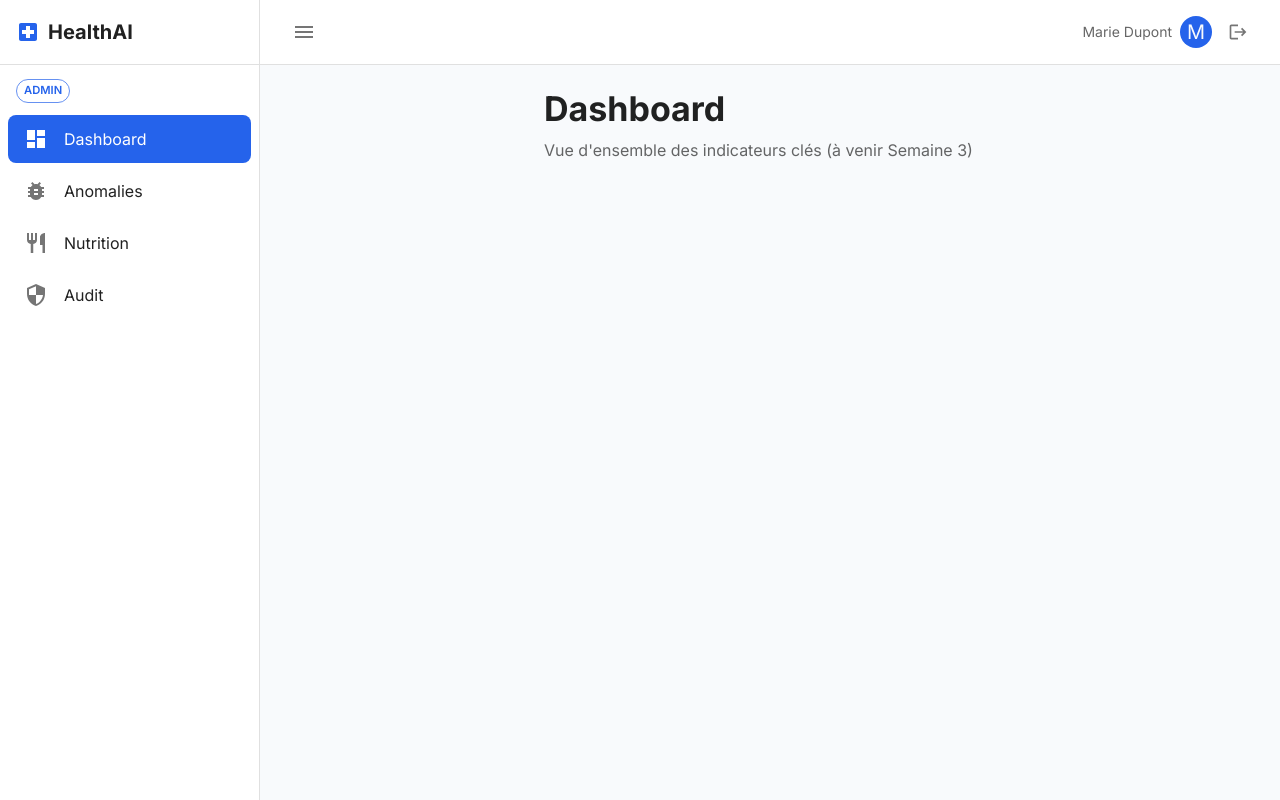
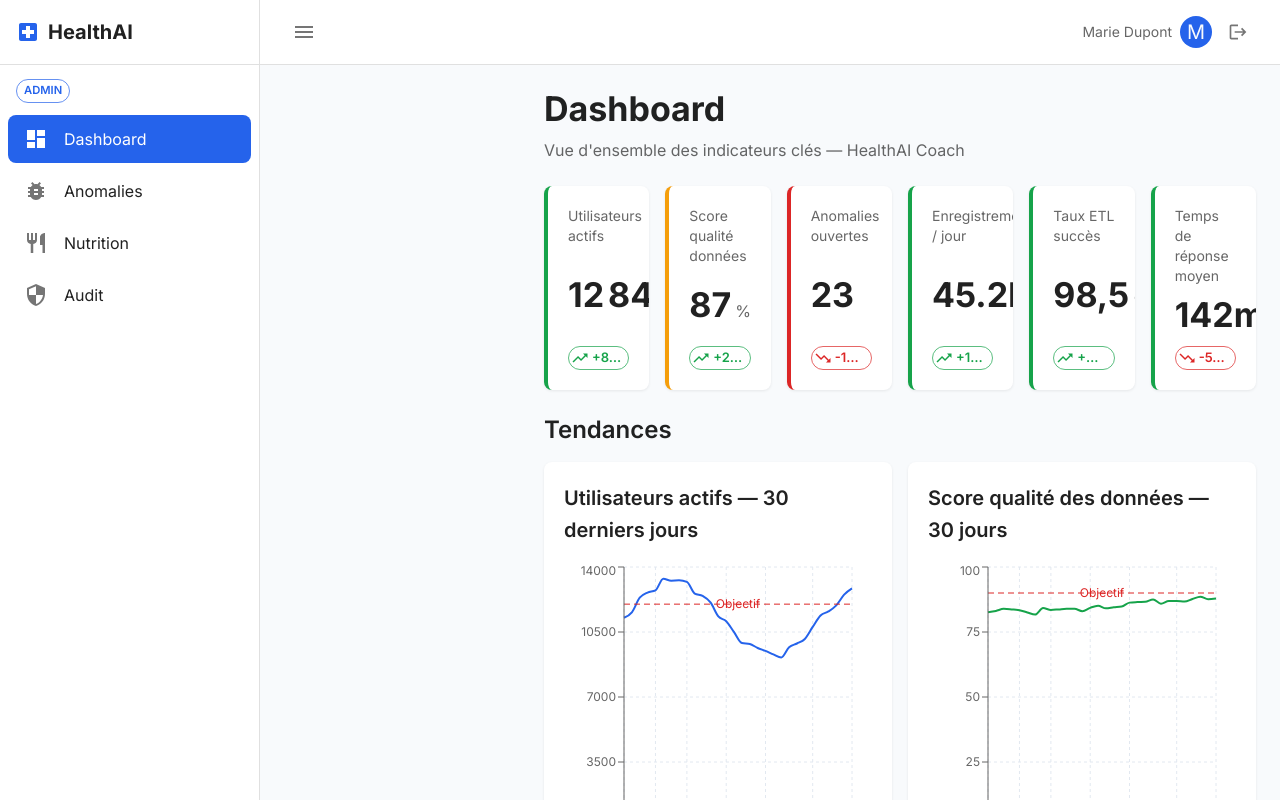
Before and after one commit to MSPR-501-Group-1/Frontend, a React (Vite) app in the folder healthai-admin/: page /login in a window 1280 px wide. Both pictures are taken after a click on the button "Se connecter". Shown: the top 800 px of the page. Built offline with nearby package versions, Linux system fonts and the light colour scheme.

Commit message:
feat(dashboard): implement dashboard with KPI cards and charts

```diff
--- /dev/null
+++ b/healthai-admin/src/components/dashboard/ActivityLineChart.tsx
@@ -0,0 +1,71 @@
+import { Card, Typography, Box } from '@mui/material';
+import {
+    LineChart, Line, XAxis, YAxis, CartesianGrid,
+    Tooltip, ResponsiveContainer, ReferenceLine,
+} from 'recharts';
+import type { TimeSeriesPoint } from '@/types';
+
+interface ActivityLineChartProps {
+    data: TimeSeriesPoint[];
+    title: string;
+    color?: string;
+    showTarget?: boolean;
+}
+
+export default function ActivityLineChart({
+    data,
+    title,
+    color = '#2563EB',
+    showTarget = true,
+}: ActivityLineChartProps) {
+    // Find a representative target (use first point's target)
+    const targetValue = showTarget ? data[0]?.target : undefined;
+
+    return (
+        <Card sx={{ p: 2.5, height: '100%' }}>
+            <Typography variant="h6" sx={{ mb: 2 }}>
+                {title}
+            </Typography>
+            <Box sx={{ width: '100%', height: 300 }} role="img" aria-label={title}>
+                <ResponsiveContainer>
+                    <LineChart data={data} margin={{ top: 5, right: 20, bottom: 5, left: 0 }}>
+                        <CartesianGrid strokeDasharray="3 3" stroke="#E2E8F0" />
+                        <XAxis
+                            dataKey="date"
+                            tick={{ fontSize: 12 }}
+                            tickFormatter={(d: string) => {
+                                const date = new Date(d);
+                                return `${date.getDate()}/${date.getMonth() + 1}`;
+                            }}
+                        />
+                        <YAxis tick={{ fontSize: 12 }} />
+                        <Tooltip
+                            labelFormatter={(d) =>
+                                new Date(String(d)).toLocaleDateString('fr-FR', {
+                                    day: 'numeric', month: 'short',
+                                })
+                            }
+                            formatter={(v) => [Number(v).toLocaleString('fr-FR'), 'Valeur']}
+                        />
+                        <Line
+                            type="monotone"
+                            dataKey="value"
+                            stroke={color}
+                            strokeWidth={2}
+                            dot={false}
+                            activeDot={{ r: 4 }}
+                        />
+                        {targetValue !== undefined && (
+                            <ReferenceLine
+                                y={targetValue}
+                                stroke="#DC2626"
+                                strokeDasharray="6 4"
+                                label={{ value: 'Objectif', fill: '#DC2626', fontSize: 12 }}
+                            />
+                        )}
+                    </LineChart>
+                </ResponsiveContainer>
+            </Box>
+        </Card>
+    );
+}
--- /dev/null
+++ b/healthai-admin/src/components/dashboard/AnomaliesBarChart.tsx
@@ -0,0 +1,50 @@
+import { Card, Typography, Box } from '@mui/material';
+import {
+    BarChart, Bar, XAxis, YAxis, CartesianGrid,
+    Tooltip, ResponsiveContainer, Cell,
+} from 'recharts';
+import type { CategoryDataPoint } from '@/types';
+
+interface AnomaliesBarChartProps {
+    data: CategoryDataPoint[];
+    title: string;
+}
+
+export default function AnomaliesBarChart({ data, title }: AnomaliesBarChartProps) {
+    return (
+        <Card sx={{ p: 2.5, height: '100%' }}>
+            <Typography variant="h6" sx={{ mb: 2 }}>
+                {title}
+            </Typography>
+            <Box sx={{ width: '100%', height: 300 }} role="img" aria-label={title}>
+                <ResponsiveContainer>
+                    <BarChart
+                        data={data}
+                        layout="vertical"
+                        margin={{ top: 5, right: 20, bottom: 5, left: 100 }}
+                    >
+                        <CartesianGrid strokeDasharray="3 3" stroke="#E2E8F0" />
+                        <XAxis type="number" tick={{ fontSize: 12 }} />
+                        <YAxis
+                            type="category"
+                            dataKey="name"
+                            tick={{ fontSize: 12 }}
+                            width={95}
+                        />
+                        <Tooltip
+                            formatter={(v) => [`${v} anomalies`, 'Total']}
+                        />
+                        <Bar dataKey="value" radius={[0, 4, 4, 0]} barSize={24}>
+                            {data.map((entry, idx) => (
+                                <Cell
+                                    key={entry.name}
+                                    fill={entry.color ?? `hsl(${idx * 72}, 70%, 55%)`}
+                                />
+                            ))}
+                        </Bar>
+                    </BarChart>
+                </ResponsiveContainer>
+            </Box>
+        </Card>
+    );
+}
--- /dev/null
+++ b/healthai-admin/src/components/dashboard/SourcesPieChart.tsx
@@ -0,0 +1,53 @@
+import { Card, Typography, Box } from '@mui/material';
+import {
+    PieChart, Pie, Cell, Tooltip, ResponsiveContainer, Legend,
+} from 'recharts';
+import type { CategoryDataPoint } from '@/types';
+
+interface SourcesPieChartProps {
+    data: CategoryDataPoint[];
+    title: string;
+}
+
+export default function SourcesPieChart({ data, title }: SourcesPieChartProps) {
+    return (
+        <Card sx={{ p: 2.5, height: '100%' }}>
+            <Typography variant="h6" sx={{ mb: 2 }}>
+                {title}
+            </Typography>
+            <Box sx={{ width: '100%', height: 300 }} role="img" aria-label={title}>
+                <ResponsiveContainer>
+                    <PieChart>
+                        <Pie
+                            data={data}
+                            dataKey="value"
+                            nameKey="name"
+                            cx="50%"
+                            cy="50%"
+                            innerRadius={60}
+                            outerRadius={100}
+                            paddingAngle={3}
+                            label={({ name, percent }) =>
+                                `${name} ${((percent ?? 0) * 100).toFixed(0)}%`
+                            }
+                        >
+                            {data.map((entry, idx) => (
+                                <Cell
+                                    key={entry.name}
+                                    fill={entry.color ?? `hsl(${idx * 72}, 70%, 55%)`}
+                                />
+                            ))}
+                        </Pie>
+                        <Tooltip
+                            formatter={(v, name) => [
+                                `${v}%`,
+                                String(name),
+                            ]}
+                        />
+                        <Legend />
+                    </PieChart>
+                </ResponsiveContainer>
+            </Box>
+        </Card>
+    );
+}
--- a/healthai-admin/src/features/dashboard/DashboardPage.tsx
+++ b/healthai-admin/src/features/dashboard/DashboardPage.tsx
@@ -1,12 +1,76 @@
-import { Typography, Box } from '@mui/material';
+import { Typography, Box, Grid } from '@mui/material';
+import KPICard from '@/components/dashboard/KPICard';
+import ActivityLineChart from '@/components/dashboard/ActivityLineChart';
+import SourcesPieChart from '@/components/dashboard/SourcesPieChart';
+import AnomaliesBarChart from '@/components/dashboard/AnomaliesBarChart';
+import { dashboardData } from '@/mocks/data';
 
 export default function DashboardPage() {
+    const { kpis, userActivity, dataQualityTrend, dataSources, anomaliesByType } = dashboardData;
+
     return (
         <Box>
-            <Typography variant="h4">Dashboard</Typography>
-            <Typography color="text.secondary" sx={{ mt: 1 }}>
-                Vue d'ensemble des indicateurs clés (à venir Semaine 3)
+            {/* Page title */}
+            <Typography variant="h4" sx={{ mb: 1 }}>
+                Dashboard
             </Typography>
+            <Typography color="text.secondary" sx={{ mb: 3 }}>
+                Vue d'ensemble des indicateurs clés — HealthAI Coach
+            </Typography>
+
+            {/* KPI Cards */}
+            <Grid container spacing={2} sx={{ mb: 3 }}>
+                {kpis.map((kpi) => (
+                    <Grid key={kpi.id} size={{ xs: 12, sm: 6, md: 4, lg: 2 }}>
+                        <KPICard
+                            label={kpi.label}
+                            value={kpi.value}
+                            unit={kpi.unit}
+                            trend={kpi.trend}
+                            status={kpi.status}
+                        />
+                    </Grid>
+                ))}
+            </Grid>
+
+            {/* Charts row 1: Line charts */}
+            <Typography variant="h5" sx={{ mb: 2 }}>
+                Tendances
+            </Typography>
+            <Grid container spacing={2} sx={{ mb: 3 }}>
+                <Grid size={{ xs: 12, md: 6 }}>
+                    <ActivityLineChart
+                        data={userActivity}
+                        title="Utilisateurs actifs — 30 derniers jours"
+                    />
+                </Grid>
+                <Grid size={{ xs: 12, md: 6 }}>
+                    <ActivityLineChart
+                        data={dataQualityTrend}
+                        title="Score qualité des données — 30 jours"
+                        color="#16A34A"
+                    />
+                </Grid>
+            </Grid>
+
+            {/* Charts row 2: Pie + Bar */}
+            <Typography variant="h5" sx={{ mb: 2 }}>
+                Répartition
+            </Typography>
+            <Grid container spacing={2}>
+                <Grid size={{ xs: 12, md: 6 }}>
+                    <SourcesPieChart
+                        data={dataSources}
+                        title="Sources de données"
+                    />
+                </Grid>
+                <Grid size={{ xs: 12, md: 6 }}>
+                    <AnomaliesBarChart
+                        data={anomaliesByType}
+                        title="Anomalies par type"
+                    />
+                </Grid>
+            </Grid>
         </Box>
     );
 }
```
